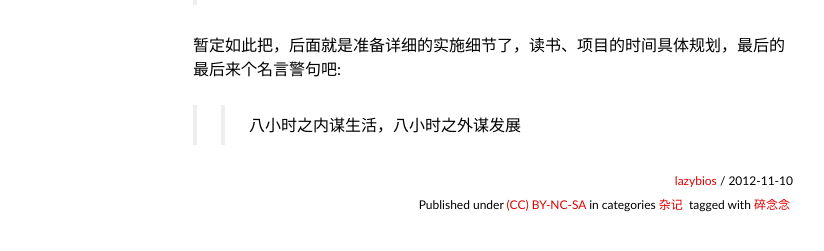
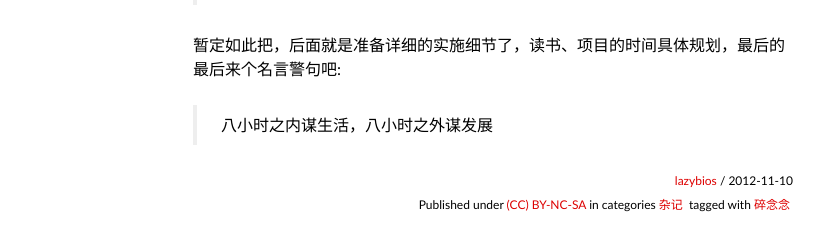
Before and after one commit to lazybios/lazybios.github.com, a Jekyll site: the page built from _posts/2012-11-10-a-new-day-has-come.md, in a window 1280 px wide. Shown: the part 607-858 px from the top of the page, without its empty margins (147-971 px from the left). Built offline with Jekyll 4.4.1, drawn with Linux system fonts in a browser that asks for light colours; some web fonts are replaced; Markdown is read by kramdown in place of the engine named in the settings; comment, search, counter and statistics services are not loaded.

Commit message:
fixed article

```diff
--- a/_posts/2012-11-10-a-new-day-has-come.md
+++ b/_posts/2012-11-10-a-new-day-has-come.md
@@ -23,4 +23,4 @@ tags: [碎念念]
 
 暂定如此把，后面就是准备详细的实施细节了，读书、项目的时间具体规划，最后的最后来个名言警句吧:
 
->>八小时之内谋生活，八小时之外谋发展
+>八小时之内谋生活，八小时之外谋发展
```
